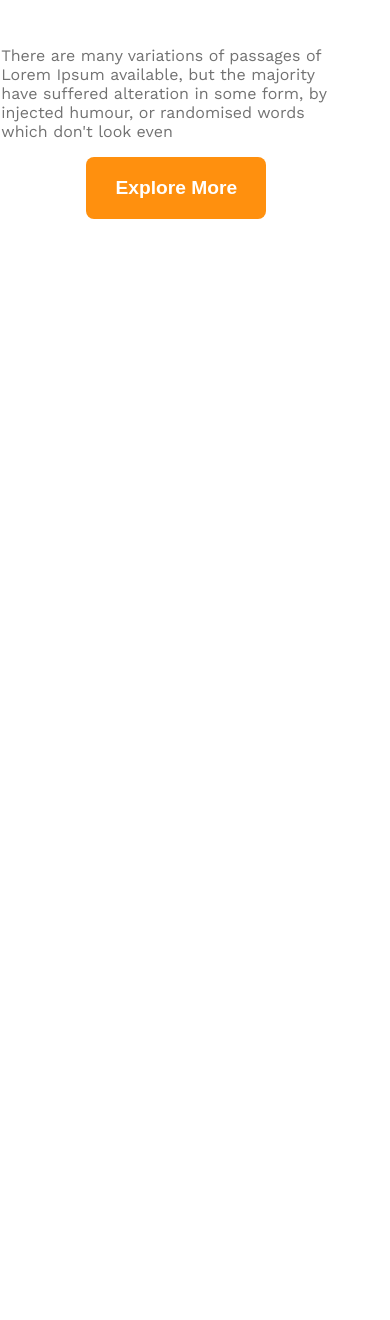
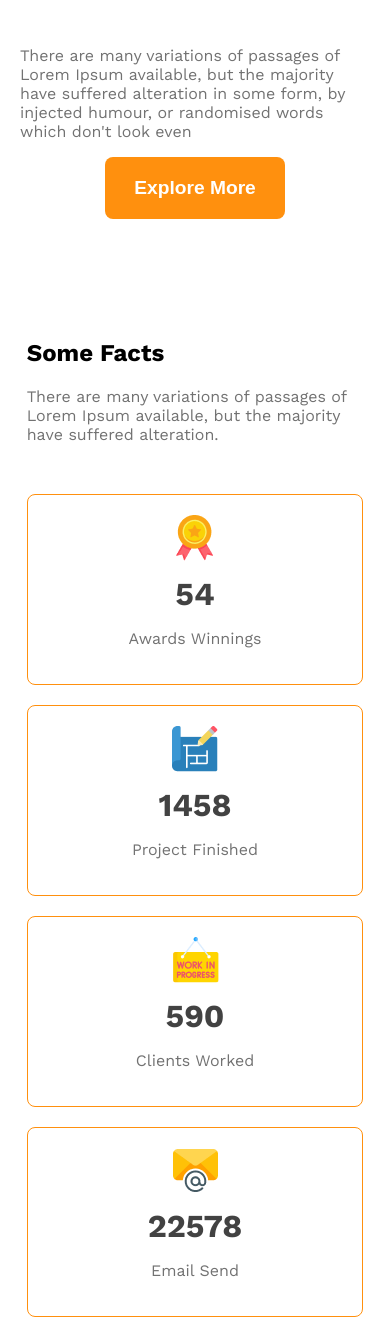
Before and after one commit to abusayadebu/g3-architect-website, a plain HTML site: page index.html in a window 390 px wide. Shown: the part 2564-3884 px from the top of the page. Before the commit the page ends 2791 px from the top, so only its background shows below. Drawn offline with nearby package versions, Linux system fonts and the light colour scheme.

Commit message:
some facts section done with little bit responsive

```diff
--- a/index.html
+++ b/index.html
@@ -29,8 +29,6 @@
             </div>
             <img class="banner-image" src="./assets/banner.png" alt="">
         </div>
-
-
     </header>
 
     <main>
@@ -49,6 +47,36 @@
                 <button class="primary-btn">Explore More</button>
             </div>
         </section>
+
+        <!-- some facts section starts here -->
+        <section class="some-facts-container">
+            <div class="facts-contents">
+                <h2>Some Facts</h2>
+                <p class="text-light-gray">There are many variations of passages of Lorem Ipsum available, but the majority have suffered alteration.</p>
+            </div>
+            <div class="facts-icons">
+                <div class="card">
+                    <img src="./assets/icons/ribon.png" alt="" class="fact-image">
+                    <h4 class="text-gray">54</h4>
+                    <p class="text-light-gray">Awards Winnings</p>
+                </div>
+                <div class="card">
+                    <img src="./assets/icons/projects.png" alt="" class="fact-image">
+                    <h4 class="text-gray">1458</h4>
+                    <p  class="text-light-gray">Project Finished</p>
+                </div>
+                <div class="card">
+                    <img src="./assets/icons/customers.png" alt="" class="fact-image">
+                    <h4 class="text-gray">590</h4>
+                    <p class="text-light-gray">Clients Worked</p>
+                </div>
+                <div class="card">
+                    <img src="./assets/icons/email.png" alt="" class="fact-image">
+                    <h4 class="text-gray">22578</h4>
+                    <p class="text-light-gray">Email Send</p>
+                </div>
+            </div>
+        </section>
     </main>
 
     <footer>
--- a/styles/style.css
+++ b/styles/style.css
@@ -119,6 +119,7 @@ font-weight: 500;
 /* features section style starts here */
 .features-container{
   width: 90%;
+  margin: 0 auto;
   margin-top: 85px;
   display: flex;
   gap: 50px;
@@ -162,3 +163,47 @@ font-weight: 500;
     align-items: center;
   }
 }
+
+
+/* some facts section starts here */
+.some-facts-container{
+  max-width: 90%;
+  margin: 0 auto;
+  margin-top: 120px;
+}
+
+.facts-contents{
+  width: 40%;
+  margin-bottom: 50px;
+}
+
+.facts-icons{
+  display: flex;
+  justify-content: space-around;
+  text-align: center;
+}
+
+.card h4{
+  font-size: 2rem;
+  margin: 10px;
+}
+
+.card{
+  box-sizing: border-box;
+  border: 1px solid rgb(255, 144, 14);
+  border-radius: 8px;
+  padding: 20px 30px;
+}
+
+
+/* media query */
+@media screen and (max-width: 576px){
+  .facts-icons{
+    flex-direction: column;
+    gap: 20px;
+  }
+  .facts-contents{
+    width: 100%;
+  }
+}
+/* ------------------------ */
```
